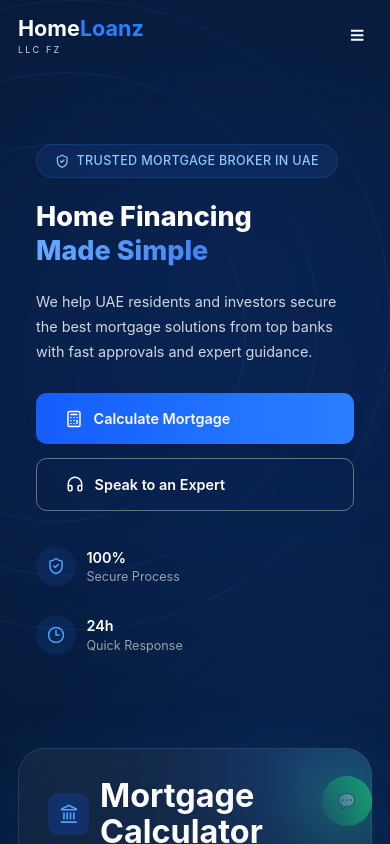
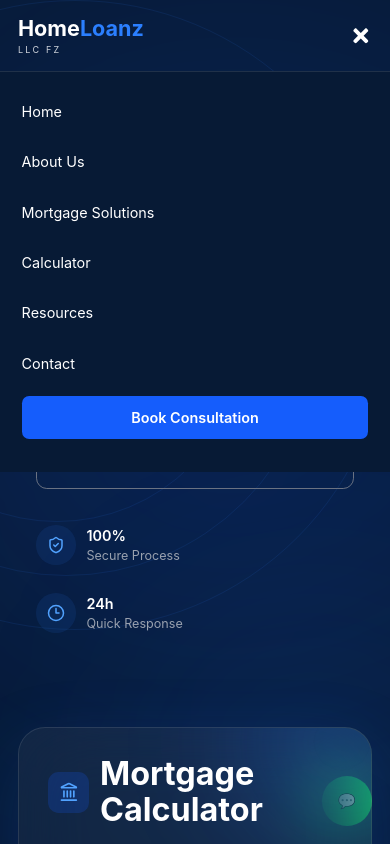
Before and after one commit to MahekZehra/homeloanz-website, a React (Vite) app: page / in a window 390 px wide. Both pictures are taken after a click on the button 357 px from the left and 35 px from the top of the page. Shown: the top 844 px of the page. Built offline with nearby package versions, Linux system fonts and the light colour scheme.

Commit message:
Made navbar responsive and added smooth scrolling

```diff
--- a/src/components/Footer/Footer.jsx
+++ b/src/components/Footer/Footer.jsx
@@ -37,7 +37,9 @@ const resources = [
 
 function Footer() {
   return (
-    <footer className="bg-[#071A35] text-white">
+    <footer
+    id="contact"
+    className="bg-[#071A35] text-white">
 
       {/* Top Section */}
 
--- a/src/components/Hero/Hero.jsx
+++ b/src/components/Hero/Hero.jsx
@@ -4,7 +4,9 @@ import MortgageCalculator from "./MortgageCalculator";
 
 function Hero({ openChat }) {
   return (
-    <section className="relative overflow-hidden bg-[#071A35] min-h-screen">
+    <section
+  id="home"
+    className="relative overflow-hidden bg-[#071A35] min-h-screen">
       <BackgroundEffects />
 
       <div className="relative z-10 max-w-[1400px] mx-auto px-5 sm:px-6 lg:px-12 pt-28 md:pt-36 pb-16 md:pb-24">
--- a/src/components/Hero/HeroContent.jsx
+++ b/src/components/Hero/HeroContent.jsx
@@ -45,13 +45,14 @@ function HeroContent({ openChat }) {
 
       <div className="mt-8 flex flex-col sm:flex-row gap-4">
 
-        <button className="flex items-center gap-3 rounded-xl bg-gradient-to-r from-blue-600 to-blue-500 px-8 py-4 font-semibold text-white shadow-lg transition hover:scale-105">
-
-          <Calculator size={20} />
-
-          Calculate Mortgage
-
-        </button>
+        <button
+  onClick={() =>
+    document.getElementById("calculator")?.scrollIntoView({
+      behavior: "smooth",
+    })
+  }
+  className="flex items-center gap-3 rounded-xl bg-gradient-to-r from-blue-600 to-blue-500 px-8 py-4 font-semibold text-white shadow-lg transition hover:scale-105"
+></button>
 
         <button
         onClick={openChat}
--- a/src/components/HowItWorks/HowItWorks.jsx
+++ b/src/components/HowItWorks/HowItWorks.jsx
@@ -38,7 +38,9 @@ const steps = [
 
 function HowItWorks() {
   return (
-    <section className="bg-white py-16 md:py-24">
+    <section
+    id="solutions"
+    className="bg-white py-16 md:py-24">
 
       <div className="mx-auto max-w-7xl px-5 sm:px-6">
 
--- a/src/components/MortgageComparison/MortgageComparison.jsx
+++ b/src/components/MortgageComparison/MortgageComparison.jsx
@@ -65,7 +65,10 @@ const saving =
 
   return (
 
-    <section className="relative overflow-hidden bg-[#07111F] py-16 md:py-24">
+    <section
+  id="calculator"
+  className="relative overflow-hidden bg-[#07111F] py-16 md:py-24"
+>
 
 
       {/* Background Glow */}
--- a/src/components/Navbar/Navbar.jsx
+++ b/src/components/Navbar/Navbar.jsx
@@ -1,15 +1,43 @@
-import { FaBars } from "react-icons/fa";
+import { useState } from "react";
+import { FaBars, FaTimes } from "react-icons/fa";
 
 function Navbar({ openChat }) {
+  const [menuOpen, setMenuOpen] = useState(false);
+
+  const menuItems = [
+    { name: "Home", id: "home" },
+    { name: "About Us", id: "about" },
+    { name: "Mortgage Solutions", id: "solutions" },
+    { name: "Calculator", id: "calculator" },
+    { name: "Resources", id: "resources" },
+    { name: "Contact", id: "contact" },
+  ];
+
+  const scrollToSection = (id) => {
+    const section = document.getElementById(id);
+
+    if (section) {
+      section.scrollIntoView({
+        behavior: "smooth",
+      });
+    }
+
+    setMenuOpen(false);
+  };
+
   return (
     <header className="absolute top-0 left-0 w-full z-50">
       <nav className="max-w-7xl mx-auto flex items-center justify-between px-5 sm:px-6 lg:px-8 py-4 md:py-6">
 
         {/* Logo */}
-        <div>
+        <div
+          className="cursor-pointer"
+          onClick={() => scrollToSection("home")}
+        >
           <h1 className="text-2xl md:text-3xl font-bold text-white">
             Home<span className="text-blue-500">Loanz</span>
           </h1>
+
           <p className="text-[10px] md:text-xs text-gray-300 tracking-[0.25em]">
             LLC FZ
           </p>
@@ -17,27 +45,64 @@ function Navbar({ openChat }) {
 
         {/* Desktop Menu */}
         <ul className="hidden lg:flex items-center gap-10 text-white font-medium">
-          <li className="hover:text-blue-400 cursor-pointer transition">Home</li>
-          <li className="hover:text-blue-400 cursor-pointer transition">About Us</li>
-          <li className="hover:text-blue-400 cursor-pointer transition">Mortgage Solutions</li>
-          <li className="hover:text-blue-400 cursor-pointer transition">Calculator</li>
-          <li className="hover:text-blue-400 cursor-pointer transition">Resources</li>
-          <li className="hover:text-blue-400 cursor-pointer transition">Contact</li>
+          {menuItems.map((item) => (
+            <li
+              key={item.id}
+              onClick={() => scrollToSection(item.id)}
+              className="cursor-pointer transition hover:text-blue-400"
+            >
+              {item.name}
+            </li>
+          ))}
         </ul>
 
-        {/* CTA Button */}
+        {/* Desktop Button */}
         <button
-        onClick={openChat}
-        className="hidden lg:block bg-blue-600 hover:bg-blue-700 text-white px-6 py-3 rounded-lg font-semibold transition">
+          onClick={openChat}
+          className="hidden lg:block bg-blue-600 hover:bg-blue-700 text-white px-6 py-3 rounded-lg font-semibold transition"
+        >
           Book Consultation
         </button>
 
-        {/* Mobile Menu Icon */}
-        <button className="lg:hidden text-white text-base md:text-xl p-2">
-          <FaBars />
+        {/* Mobile Icon */}
+        <button
+          onClick={() => setMenuOpen(!menuOpen)}
+          className="lg:hidden text-white text-2xl"
+        >
+          {menuOpen ? <FaTimes /> : <FaBars />}
         </button>
+      </nav>
 
-      </nav>
+      {/* Mobile Menu */}
+      {menuOpen && (
+        <div className="lg:hidden bg-[#071A35] border-t border-white/10">
+          <ul className="flex flex-col py-4">
+
+            {menuItems.map((item) => (
+              <li
+                key={item.id}
+                onClick={() => scrollToSection(item.id)}
+                className="cursor-pointer px-6 py-4 text-white hover:bg-blue-600/20"
+              >
+                {item.name}
+              </li>
+            ))}
+
+            <div className="px-6 pb-5 pt-2">
+              <button
+                onClick={() => {
+                  openChat();
+                  setMenuOpen(false);
+                }}
+                className="w-full rounded-lg bg-blue-600 py-3 font-semibold text-white hover:bg-blue-700"
+              >
+                Book Consultation
+              </button>
+            </div>
+
+          </ul>
+        </div>
+      )}
     </header>
   );
 }
--- a/src/components/Testimonials/Testimonials.jsx
+++ b/src/components/Testimonials/Testimonials.jsx
@@ -32,7 +32,9 @@ const testimonials = [
 
 function Testimonials() {
   return (
-    <section className="relative overflow-hidden bg-gradient-to-b from-[#F8FAFC] via-white to-[#F5F9FF] py-16 md:py-28">
+    <section
+    id="resources"
+    className="relative overflow-hidden bg-gradient-to-b from-[#F8FAFC] via-white to-[#F5F9FF] py-16 md:py-28">
     <div className="max-w-7xl mx-auto px-5 sm:px-6">
         <div className="absolute left-0 top-20 h-72 w-72 rounded-full bg-blue-200/30 blur-[120px]"></div>
 
--- a/src/components/WhyChooseUs/WhyChooseUs.jsx
+++ b/src/components/WhyChooseUs/WhyChooseUs.jsx
@@ -41,7 +41,9 @@ const features = [
 
 function WhyChooseUs() {
   return (
-    <section className="bg-[#F8FAFC] py-16 md:py-24">
+    <section
+     id="about"
+    className="bg-[#F8FAFC] py-16 md:py-24">
 
       <div className="mx-auto max-w-7xl px-5 sm:px-6">
 
```
Also changed, not shown: 1 other file (tests, documents, lock files or other folders).
